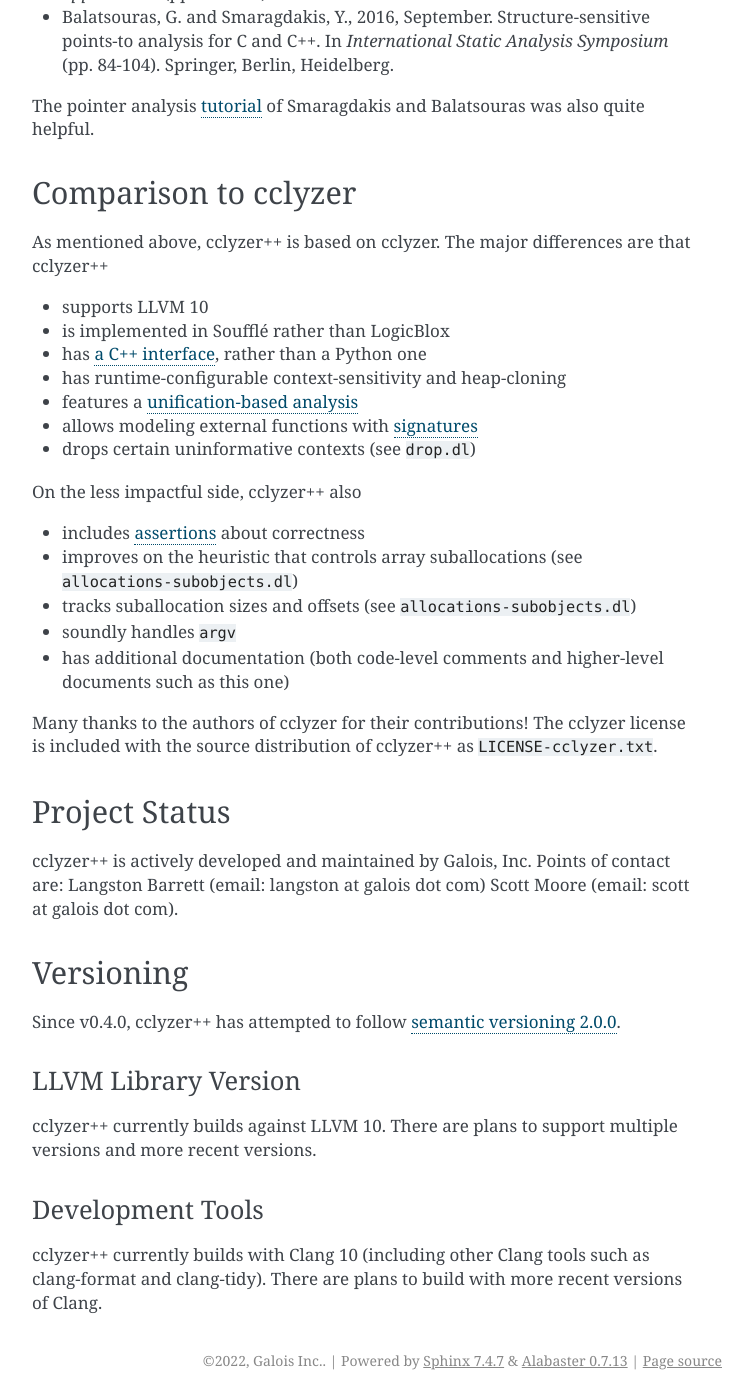
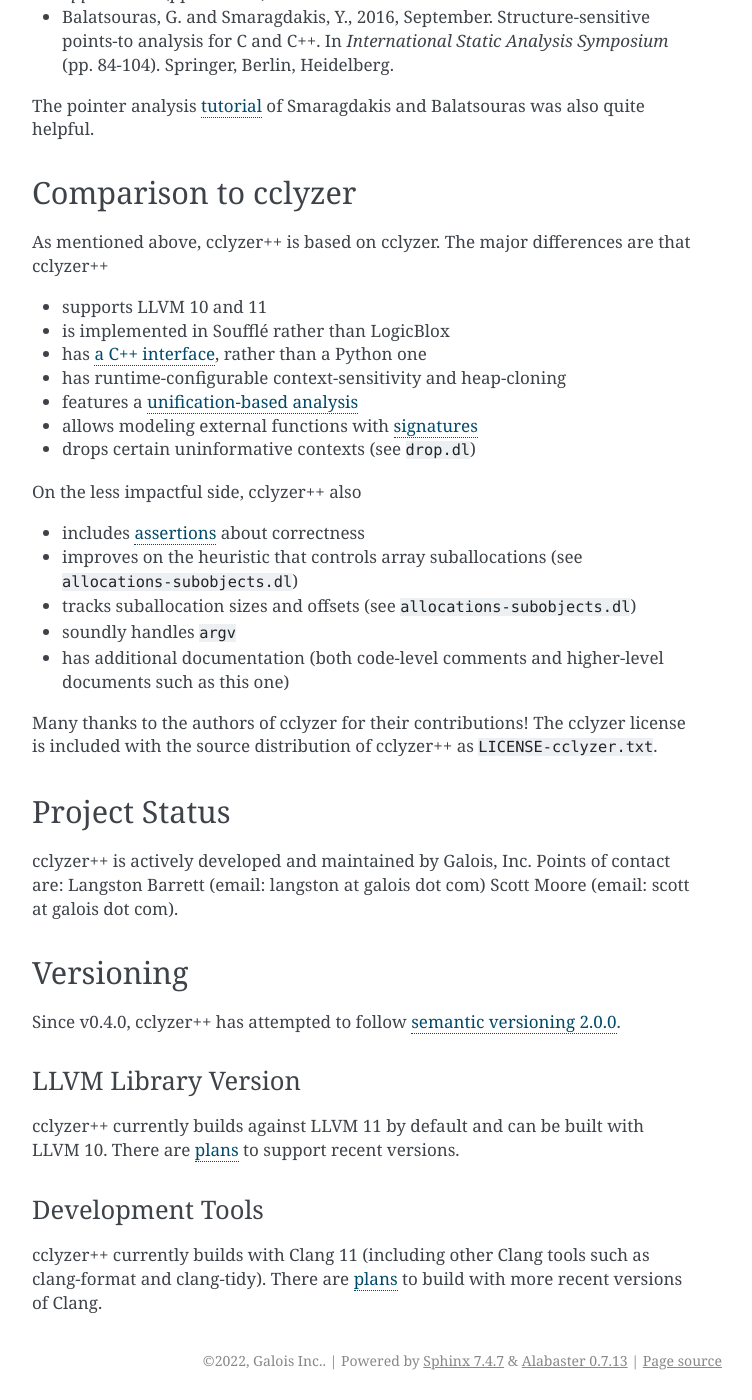
Before and after one commit to GaloisInc/cclyzerpp, a Sphinx documentation site: the page built from doc/overview.rst, in a window 1280 px wide and 1400 px high, scrolled down 1196 px. Shown: the whole window, without its empty margins (388-1140 px from the left). Built offline with Sphinx 7.4.7, drawn with Linux system fonts in a browser that asks for light colours; some of the changed text lies outside the part shown.

Commit message:
doc/overview: LLVM + Clang 11

```diff
--- a/doc/overview.rst
+++ b/doc/overview.rst
@@ -40,9 +40,9 @@
 Language Support
 ----------------
 
-cclyzer++ has primarily been tested on LLVM code produced by Clang 10 when
-compiling from C and C++ for x86_64. Your mileage may vary with other languages,
-compilers, and targets.
+cclyzer++ has primarily been tested on LLVM code produced by Clang 10 and 11
+when compiling from C and C++ for x86_64. Your mileage may vary with other
+languages, compilers, and targets.
 
 Bibliography
 ------------
@@ -66,7 +66,7 @@
 As mentioned above, cclyzer++ is based on cclyzer. The major differences are that
 cclyzer++
 
-* supports LLVM 10
+* supports LLVM 10 and 11
 * is implemented in Soufflé rather than LogicBlox
 * has :ref:`a C++ interface <cpp>`, rather than a Python one
 * has runtime-configurable context-sensitivity and heap-cloning
@@ -95,7 +95,6 @@
 are: Langston Barrett (email: langston at galois dot com) Scott Moore (email:
 scott at galois dot com).
 
-
 Versioning
 ----------
 
@@ -105,15 +104,16 @@
 LLVM Library Version
 ********************
 
-cclyzer++ currently builds against LLVM 10. There are plans to support multiple
-versions and more recent versions.
+cclyzer++ currently builds against LLVM 11 by default and can be built with
+LLVM 10. There are `plans <llvmver>`_ to support recent versions.
 
 Development Tools
 *****************
 
-cclyzer++ currently builds with Clang 10 (including other Clang tools such as
-clang-format and clang-tidy). There are plans to build with more recent versions
-of Clang.
+cclyzer++ currently builds with Clang 11 (including other Clang tools such as
+clang-format and clang-tidy). There are `plans <llvmver>`_ to build with more
+recent versions of Clang.
 
 .. _tutorial: http://yanniss.github.io/points-to-tutorial15.pdf
+.. _llvmver: https://github.com/GaloisInc/cclyzerpp/issues/12
 .. _semver: https://semver.org/spec/v2.0.0.html
```
